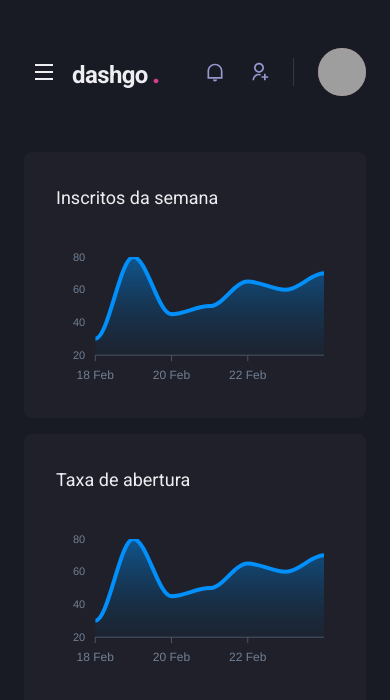
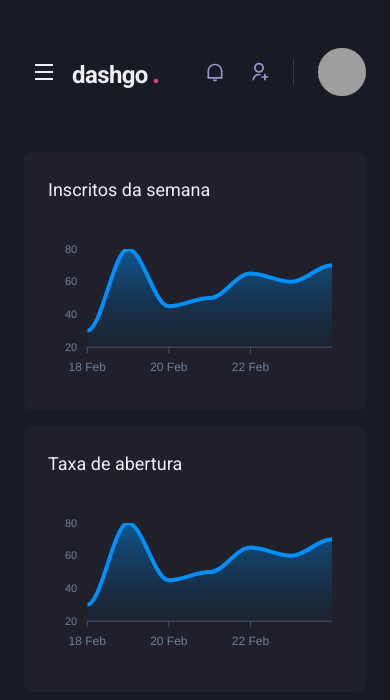
Before and after one commit to mauvieira/dashgo, a Next.js app: page /dashboard in a window 390 px wide. Shown: the top 700 px of the page. Built offline with nearby package versions, Linux system fonts and the light colour scheme; grey boxes are pictures that could not be loaded.

Commit message:
:iphone: reduce charts padding in mobile
reduce charts padding in mobile

```diff
--- a/src/pages/dashboard.tsx
+++ b/src/pages/dashboard.tsx
@@ -74,7 +74,7 @@
 
         <SimpleGrid flex="1" gap="4" minChildWidth="320px">
 
-          <Box p="8" pb="4" bg="gray.800" borderRadius="8">
+          <Box p={["6", "8"]} pb="4" bg="gray.800" borderRadius="8">
             <Text fontSize="lg" mb="4">
               Inscritos da semana
             </Text>
@@ -87,7 +87,7 @@
             />
           </Box>
 
-          <Box p="8" bg="gray.800" borderRadius="8">
+          <Box p={["6", "8"]} bg="gray.800" borderRadius="8">
             <Text fontSize="lg" mb="4">
               Taxa de abertura
             </Text>
```
